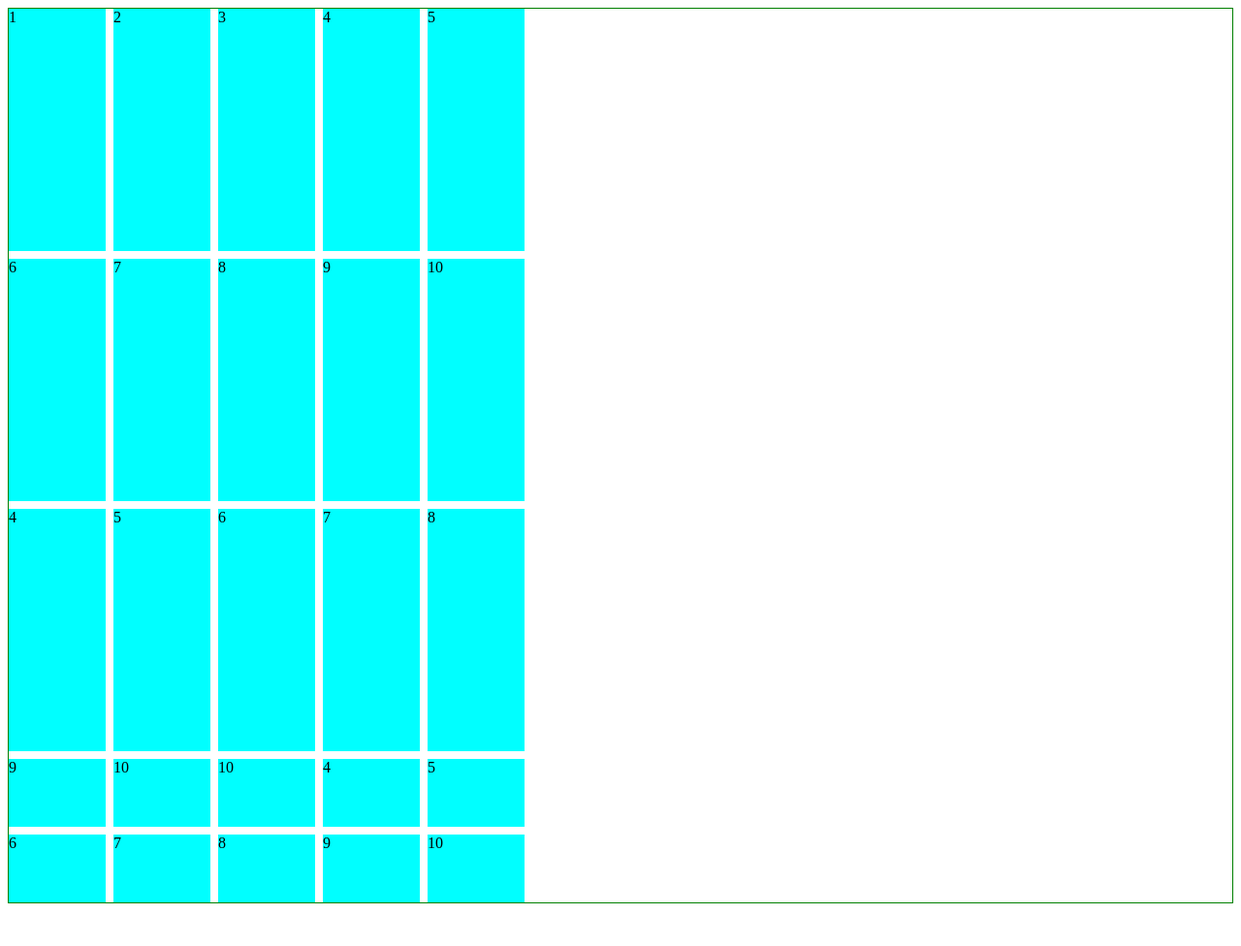
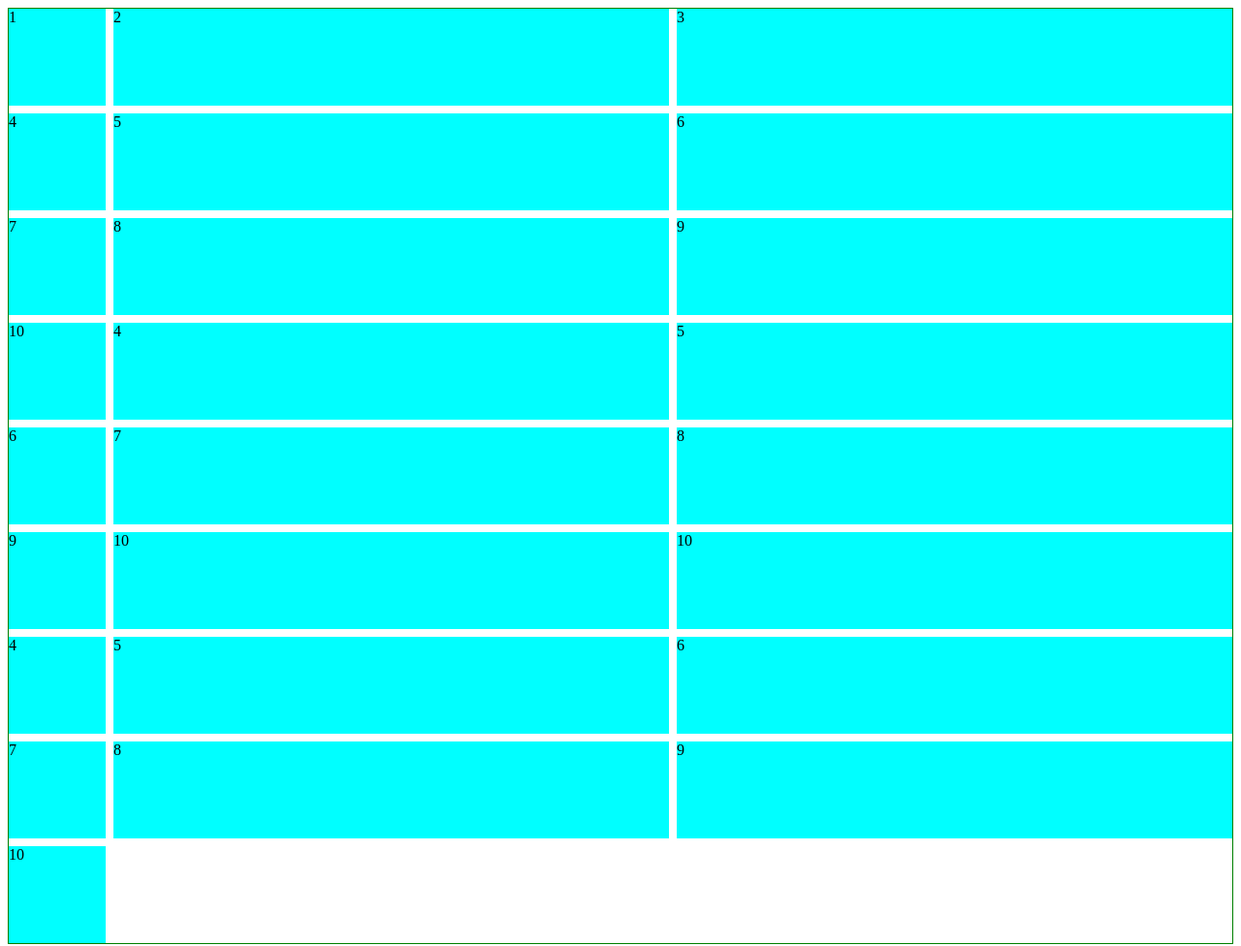
Before and after one commit to GummerD/grids, a plain HTML site: page index.html in a window 1280 px wide. Shown: the whole page at 97% size. Before the commit the page ends 940 px from the top, so only its background shows below. Drawn offline with Linux system fonts and the light colour scheme.

Commit message:
1.5. Фракция в сетке.
В значении свойства grid-template-rows/columns
можно указать - 1fr, которое разобет чейи на
раные блоки заполняющие всю ширину рожитедя

```diff
--- a/css/style.css
+++ b/css/style.css
@@ -2,13 +2,8 @@
     border: 1px solid green;
     display: grid;
     gap: 8px;
-    /* явное определение размеров элемнтов как колонки*/
-    grid-template-columns: repeat(5, 100px);
-    /* явное определение размеров элемнтов как строки*/
-    grid-template-rows: repeat(3, 250px);
-    /* если элемтов много, о они будут выпадать и им
-    можно устновить размер неявной сетки, в данном случае здесь 3 строки - rows*/
-    grid-auto-rows: 70px;
+    grid-template-columns: 100px 1fr 1fr;
+    grid-auto-rows: 100px;
 }
 
 .item{
```
